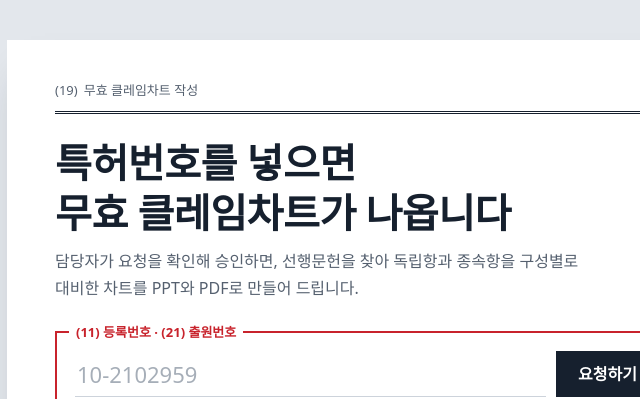
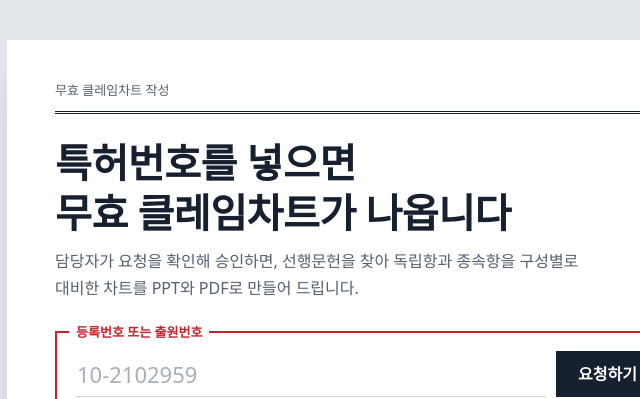
Before and after one commit to Group-IP/group-ip.github.io, a plain HTML site: page index.html in a window 1280 px wide. Shown: the top 399 px of the page, 273-913 px from the left. Drawn offline with Linux system fonts and the light colour scheme; a web font is replaced by a local one.

Commit message:
update request page

```diff
--- a/index.html
+++ b/index.html
@@ -108,14 +108,14 @@ ol.track li.now.waiting::before{border-color:var(--wait);color:var(--wait)}
 </head>
 <body>
 <main class="sheet">
-  <div class="bib"><span><span class="inid">(19)</span>무효 클레임차트 작성</span></div>
+  <div class="bib"><span>무효 클레임차트 작성</span></div>
 
   <section id="home">
     <h1>특허번호를 넣으면<br>무효 클레임차트가 나옵니다</h1>
     <p class="lede">담당자가 요청을 확인해 승인하면, 선행문헌을 찾아 독립항과 종속항을 구성별로 대비한 차트를 PPT와 PDF로 만들어 드립니다.</p>
     <form id="req" novalidate>
       <div class="mark">
-        <span class="tag">(11) 등록번호 · (21) 출원번호</span>
+        <span class="tag">등록번호 또는 출원번호</span>
         <div class="row">
           <input id="num" inputmode="numeric" autocomplete="off" placeholder="10-2102959" aria-label="특허번호">
           <button id="go" type="submit">요청하기</button>
@@ -137,7 +137,7 @@ ol.track li.now.waiting::before{border-color:var(--wait);color:var(--wait)}
     <button class="ghost" id="back" type="button" style="margin-top:22px">← 새 요청</button>
     <div class="job-head">
       <div>
-        <div class="meta"><span class="inid">(11)</span>대상 특허</div>
+        <div class="meta">대상 특허</div>
         <h1 id="jobNum">불러오는 중</h1>
         <div class="meta" id="jobMeta"></div>
       </div>
```
